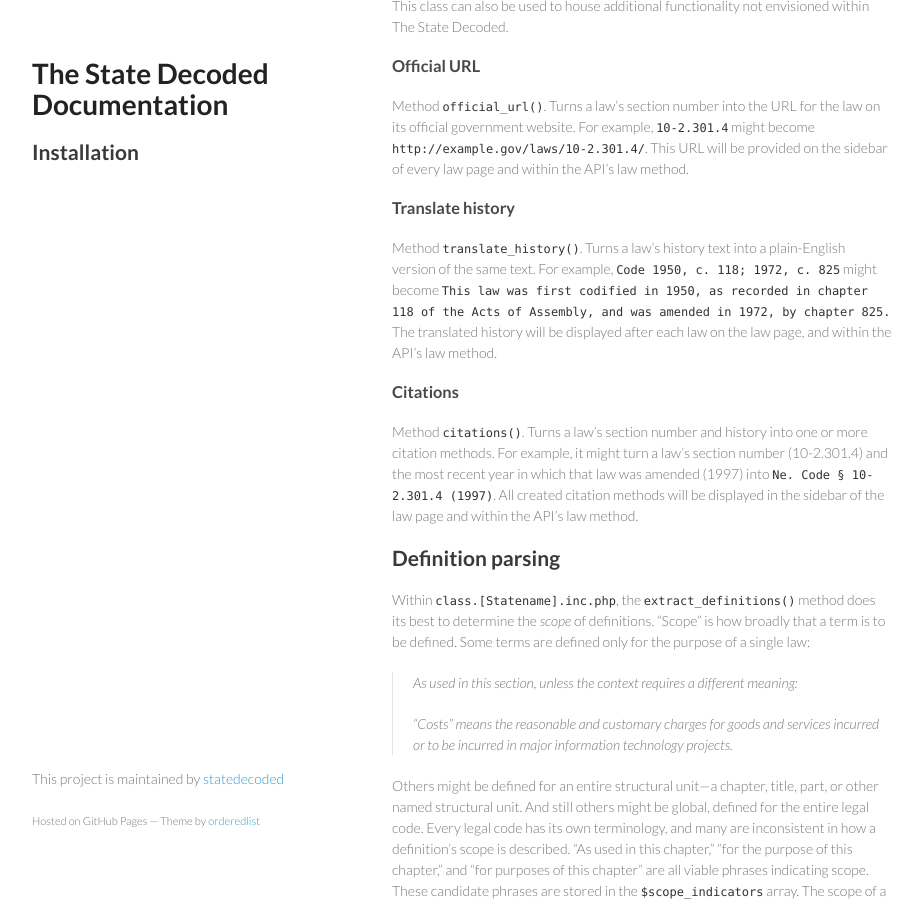
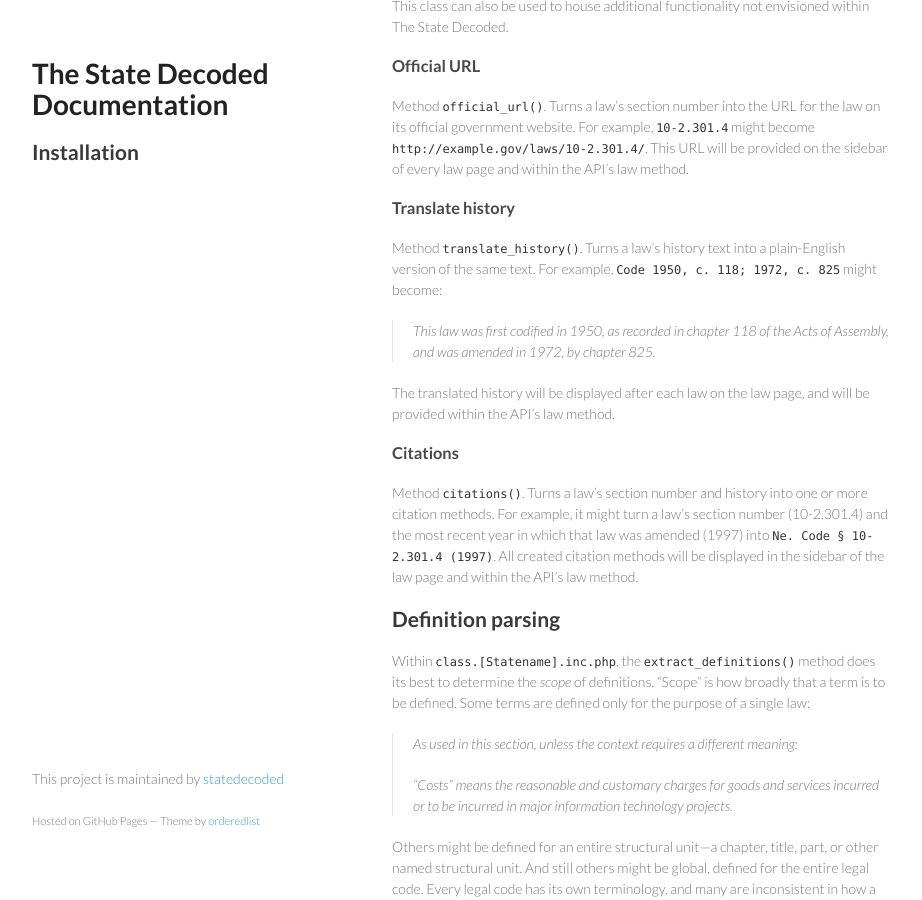
Before and after one commit to statedecoded/documentation, a Jekyll site: the page built from installation.md, in a window 1280 px wide and 900 px high, scrolled down 1783 px. Shown: the whole window, without its empty margins (178-1100 px from the left). Built offline with Jekyll 4.4.1, drawn with Linux system fonts in a browser that asks for light colours.

Commit message:
Improve history translation formatting

```diff
--- a/installation.md
+++ b/installation.md
@@ -60,7 +60,11 @@ Method `official_url()`. Turns a law's section number into the URL for the law o
 
 ### Translate history
 
-Method `translate_history()`. Turns a law's history text into a plain-English version of the same text. For example, `Code 1950, c. 118; 1972, c. 825` might become `This law was first codified in 1950, as recorded in chapter 118 of the Acts of Assembly, and was amended in 1972, by chapter 825.` The translated history will be displayed after each law on the law page, and within the API's law method.
+Method `translate_history()`. Turns a law's history text into a plain-English version of the same text. For example, `Code 1950, c. 118; 1972, c. 825` might become:
+
+> This law was first codified in 1950, as recorded in chapter 118 of the Acts of Assembly, and was amended in 1972, by chapter 825.
+
+The translated history will be displayed after each law on the law page, and will be provided within the API's law method.
 
 ### Citations
 
```
